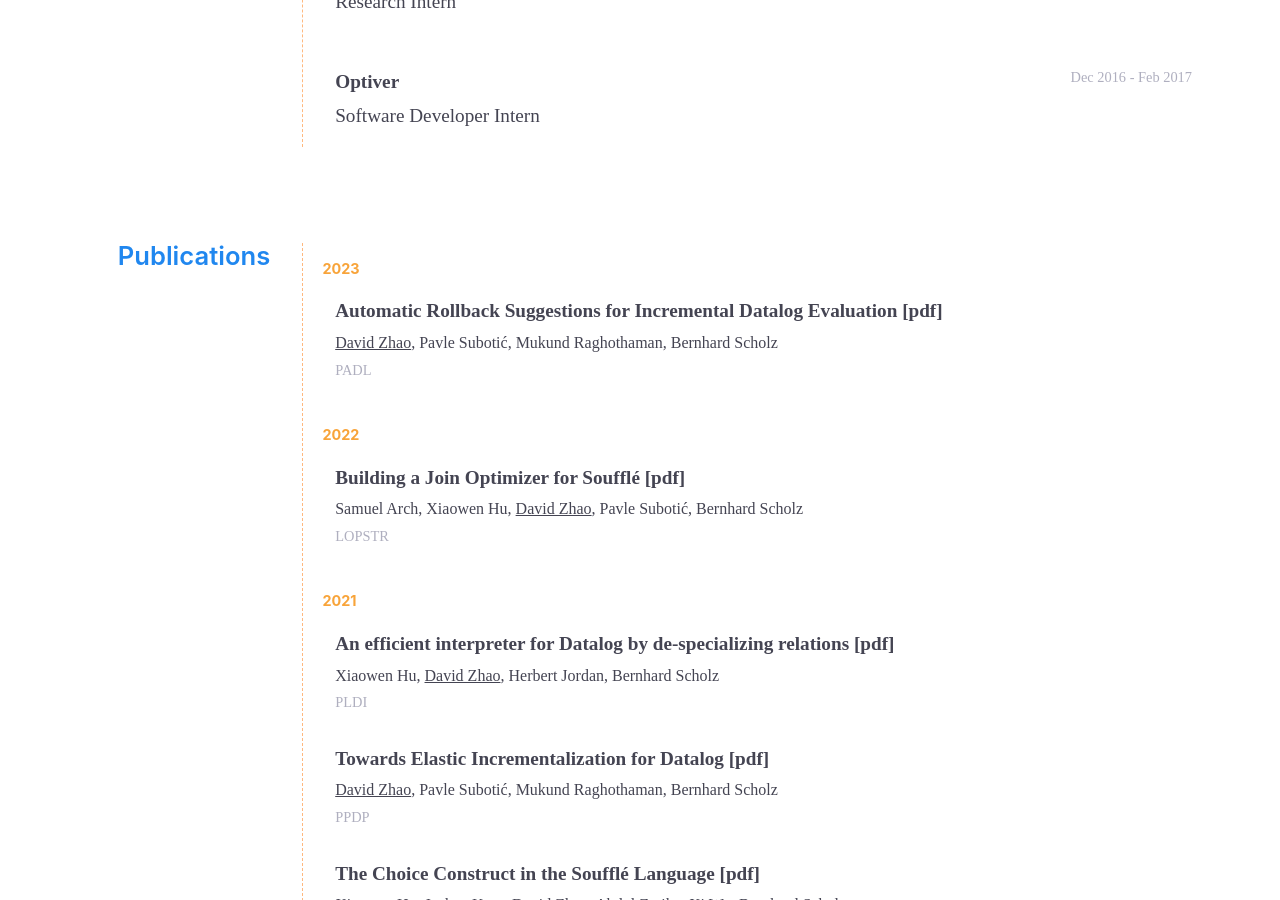
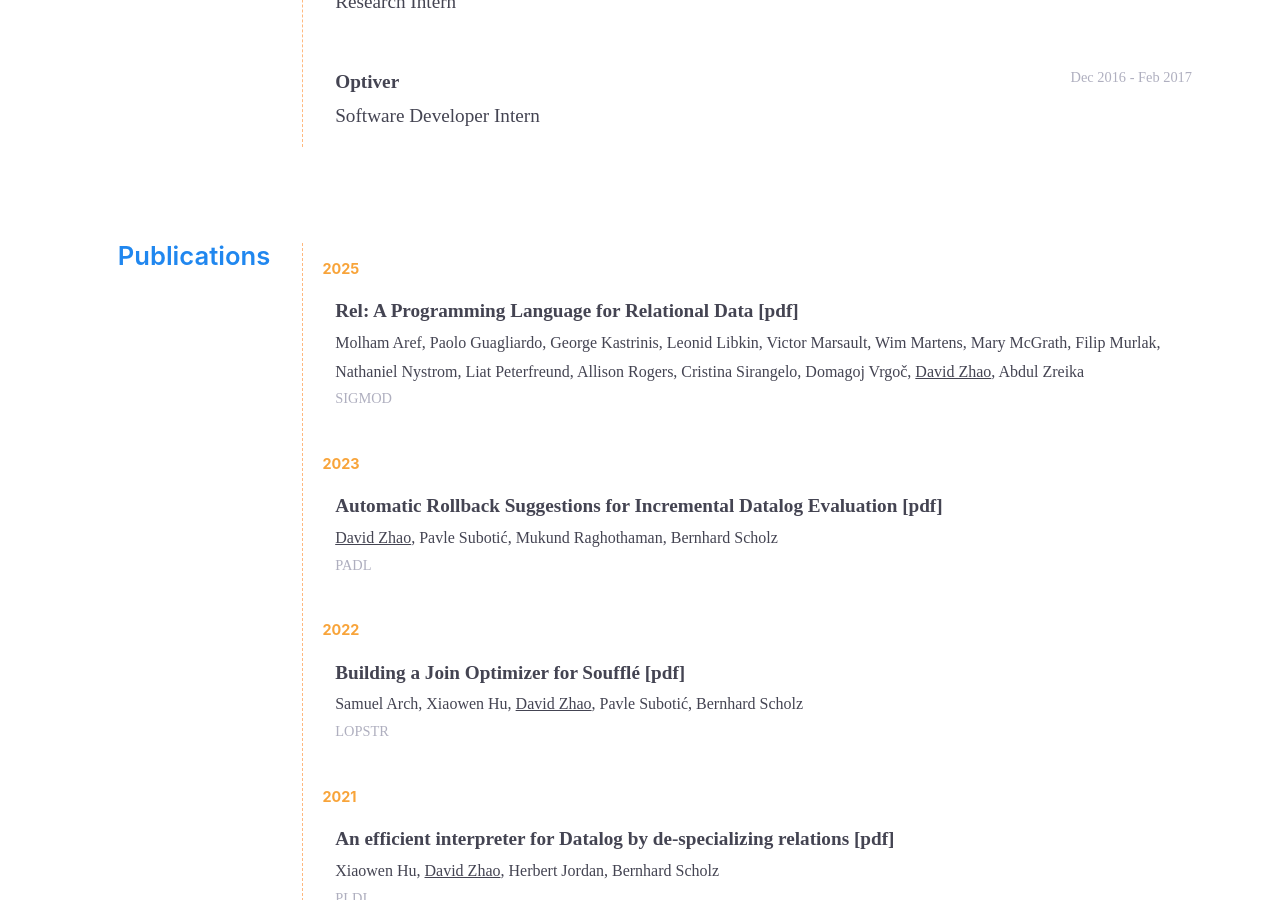
Before and after one commit to davidwzhao/davidwzhao.github.io, a Jekyll site: the page built from index.html, in a window 1280 px wide and 900 px high, scrolled down 1754 px. Built offline with Jekyll 4.4.1, drawn with Linux system fonts in a browser that asks for light colours; some web fonts are replaced.

Commit message:
Update publications list

```diff
--- a/_data/publications.yml
+++ b/_data/publications.yml
@@ -1,3 +1,9 @@
+- title: 'Rel: A Programming Language for Relational Data'
+  url: pdf/SIGMOD2025.pdf
+  authors: Molham Aref, Paolo Guagliardo, George Kastrinis, Leonid Libkin, Victor Marsault, Wim Martens, Mary McGrath, Filip Murlak, Nathaniel Nystrom, Liat Peterfreund, Allison Rogers, Cristina Sirangelo, Domagoj Vrgoč, David Zhao, Abdul Zreika
+  journal: SIGMOD
+  year: 2025
+
 - title: 'Automatic Rollback Suggestions for Incremental Datalog Evaluation'
   url: pdf/PADL2023.pdf
   authors: David Zhao, Pavle Subotić, Mukund Raghothaman, Bernhard Scholz
```
Also changed, not shown: 1 other file.
